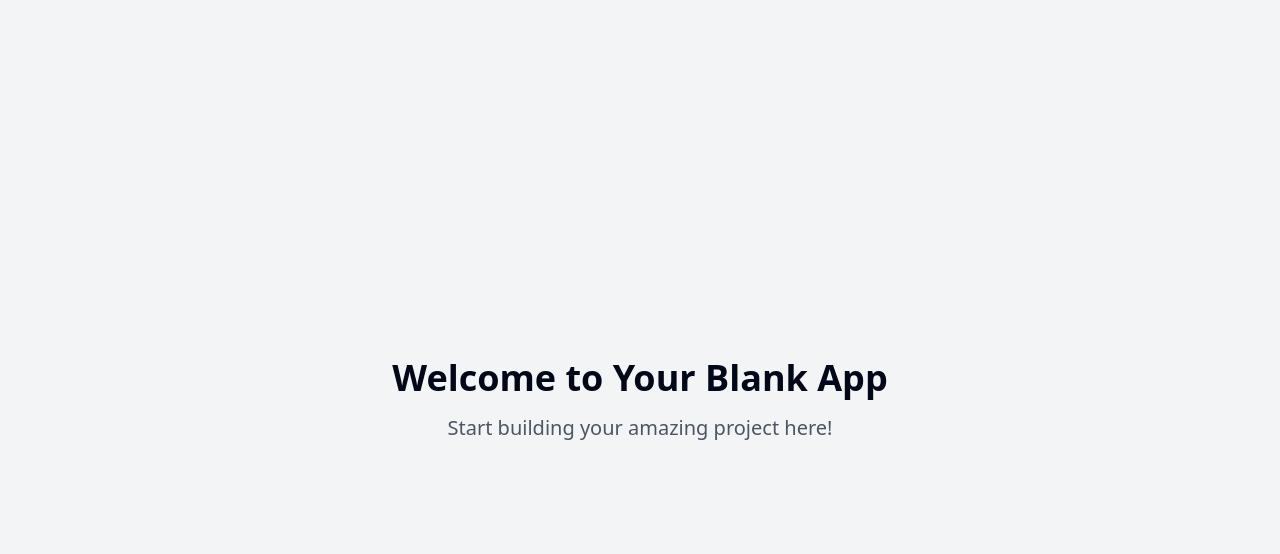
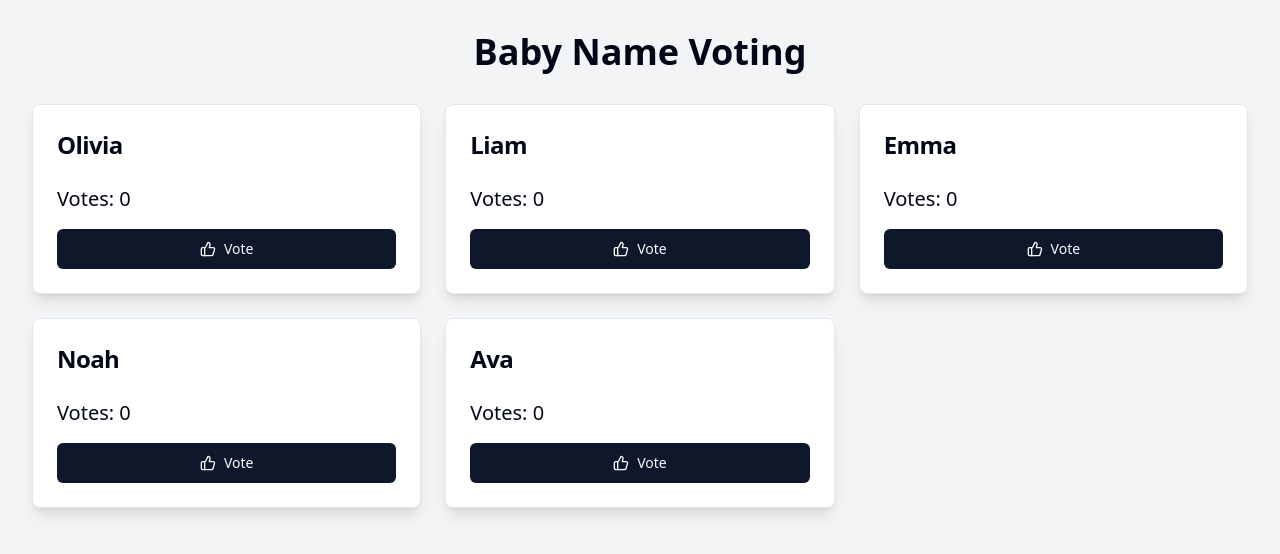
Before and after one commit to GPT-Engineer-App/babynames-vote-fest, a React (Vite) app: page / in a window 1280 px wide. Shown: the top 554 px of the page. Built offline with nearby package versions, Linux system fonts and the light colour scheme.

Commit message:
Add baby name voting feature
Implement a new feature that allows users to vote for possible baby names within the application.
[skip gpt_engineer]

```diff
--- a/src/nav-items.jsx
+++ b/src/nav-items.jsx
@@ -1,4 +1,4 @@
-import { Home } from "lucide-react";
+import { Baby } from "lucide-react";
 import Index from "./pages/Index.jsx";
 
 /**
@@ -6,9 +6,9 @@ import Index from "./pages/Index.jsx";
  */
 export const navItems = [
   {
-    title: "Home",
+    title: "Baby Names",
     to: "/",
-    icon: <Home className="h-4 w-4" />,
+    icon: <Baby className="h-4 w-4" />,
     page: <Index />,
   },
 ];
--- a/src/pages/Index.jsx
+++ b/src/pages/Index.jsx
@@ -1,11 +1,74 @@
-// Update this page (the content is just a fallback if you fail to update the page)
+import { useState } from 'react';
+import { useQuery, useMutation, useQueryClient } from '@tanstack/react-query';
+import { Button } from "@/components/ui/button";
+import { Card, CardContent, CardHeader, CardTitle } from "@/components/ui/card";
+import { ThumbsUp } from "lucide-react";
+
+const fetchBabyNames = async () => {
+  // Simulating API call
+  return [
+    { id: 1, name: 'Olivia', votes: 0 },
+    { id: 2, name: 'Liam', votes: 0 },
+    { id: 3, name: 'Emma', votes: 0 },
+    { id: 4, name: 'Noah', votes: 0 },
+    { id: 5, name: 'Ava', votes: 0 },
+  ];
+};
 
 const Index = () => {
+  const queryClient = useQueryClient();
+  const [votedNames, setVotedNames] = useState(new Set());
+
+  const { data: babyNames, isLoading, isError } = useQuery({
+    queryKey: ['babyNames'],
+    queryFn: fetchBabyNames,
+  });
+
+  const voteMutation = useMutation({
+    mutationFn: (nameId) => {
+      // Simulating API call
+      return Promise.resolve(nameId);
+    },
+    onSuccess: (nameId) => {
+      queryClient.setQueryData(['babyNames'], (oldData) => {
+        return oldData.map((name) =>
+          name.id === nameId ? { ...name, votes: name.votes + 1 } : name
+        );
+      });
+      setVotedNames((prev) => new Set(prev).add(nameId));
+    },
+  });
+
+  const handleVote = (nameId) => {
+    if (!votedNames.has(nameId)) {
+      voteMutation.mutate(nameId);
+    }
+  };
+
+  if (isLoading) return <div className="text-center mt-8">Loading...</div>;
+  if (isError) return <div className="text-center mt-8">Error fetching baby names</div>;
+
   return (
-    <div className="min-h-screen flex items-center justify-center bg-gray-100">
-      <div className="text-center">
-        <h1 className="text-4xl font-bold mb-4">Welcome to Your Blank App</h1>
-        <p className="text-xl text-gray-600">Start building your amazing project here!</p>
+    <div className="min-h-screen bg-gray-100 p-8">
+      <h1 className="text-4xl font-bold mb-8 text-center">Baby Name Voting</h1>
+      <div className="grid grid-cols-1 md:grid-cols-2 lg:grid-cols-3 gap-6">
+        {babyNames.map((name) => (
+          <Card key={name.id} className="shadow-lg">
+            <CardHeader>
+              <CardTitle className="text-2xl">{name.name}</CardTitle>
+            </CardHeader>
+            <CardContent>
+              <p className="text-xl mb-4">Votes: {name.votes}</p>
+              <Button
+                onClick={() => handleVote(name.id)}
+                disabled={votedNames.has(name.id)}
+                className="w-full"
+              >
+                <ThumbsUp className="mr-2 h-4 w-4" /> Vote
+              </Button>
+            </CardContent>
+          </Card>
+        ))}
       </div>
     </div>
   );
```
